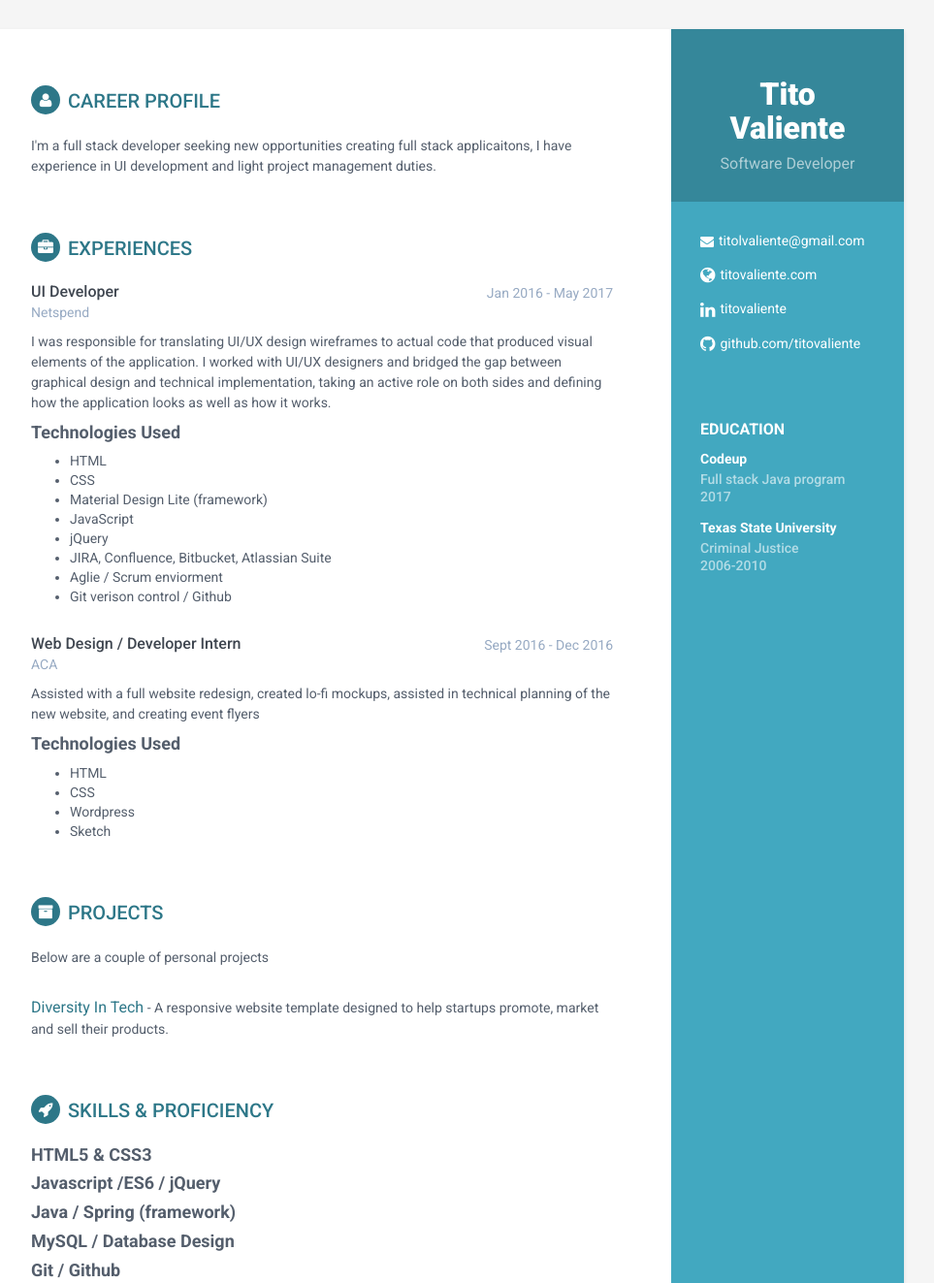
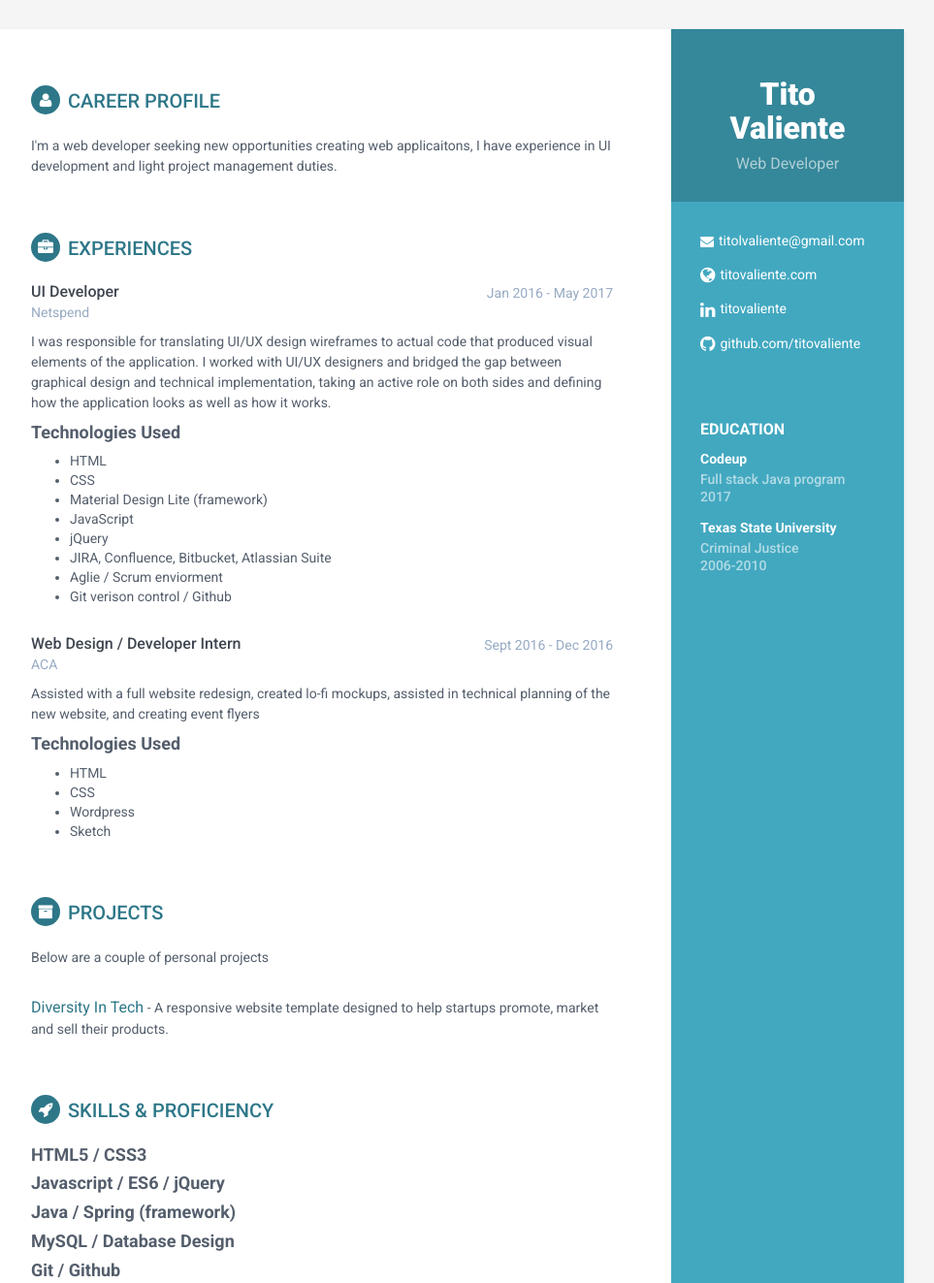
Before and after one commit to titobyte/tito-resume, a plain HTML site: page index.html in a window 1280 px wide. Shown: the top 1323 px of the page at 97% size, without its empty margins (188-1151 px from the left). Drawn offline with Linux system fonts and the light colour scheme.

Commit message:
changed bottom skills text

```diff
--- a/index.html
+++ b/index.html
@@ -23,7 +23,7 @@
             <div class="profile-container">
                 <img class="profile" src="#" alt="" />
                 <h1 class="name">Tito Valiente</h1>
-                <h3 class="tagline">Software Developer</h3>
+                <h3 class="tagline">Web Developer</h3>
             </div><!--//profile-container-->
 
             <div class="contact-container container-block">
@@ -55,7 +55,7 @@
             <section class="section summary-section">
                 <h2 class="section-title"><i class="fa fa-user"></i>Career Profile</h2>
                 <div class="summary">
-                    <p>I'm a full stack developer seeking new opportunities creating full stack applicaitons, I have experience in UI development and light project management duties.   </p>
+                    <p>I'm a web developer seeking new opportunities creating web applicaitons, I have experience in UI development and light project management duties.   </p>
                 </div><!--//summary-->
             </section><!--//section-->
 
@@ -131,7 +131,7 @@
                         <!-- </div>
                     </div> -->
                     <div class="item">
-                        <h4 class="level-title">HTML5 &amp; CSS3</h4>
+                        <h4 class="level-title">HTML5 / CSS3</h4>
                         <div class="level-bar">
                             <div class="level-bar-inner" data-level="95%">
                             </div>
@@ -140,7 +140,7 @@
 
 
                     <div class="item">
-                        <h4 class="level-title">Javascript /ES6 / jQuery </h4>
+                        <h4 class="level-title">Javascript / ES6 / jQuery </h4>
                         <div class="level-bar">
                             <div class="level-bar-inner" data-level="85%">
                             </div>
```
